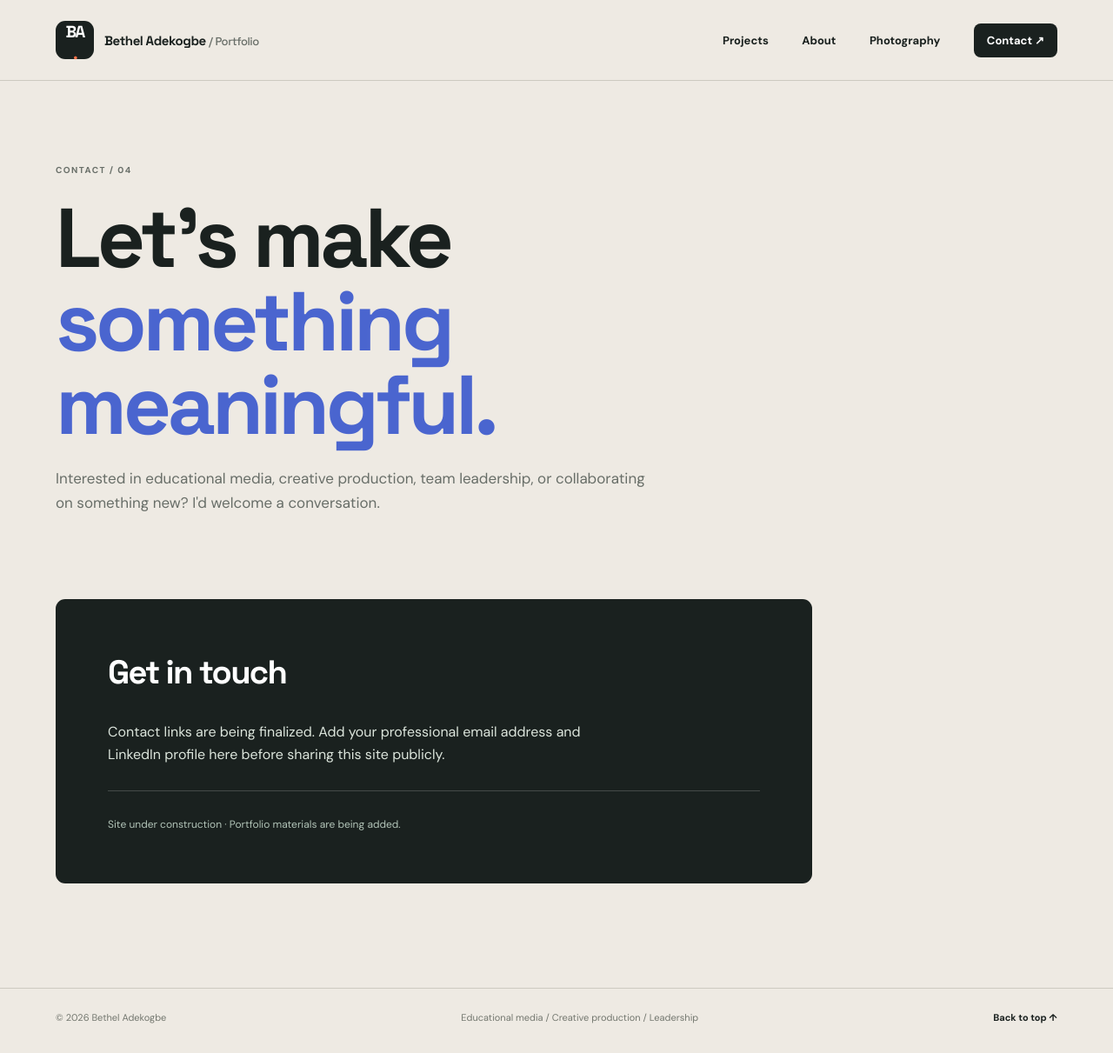
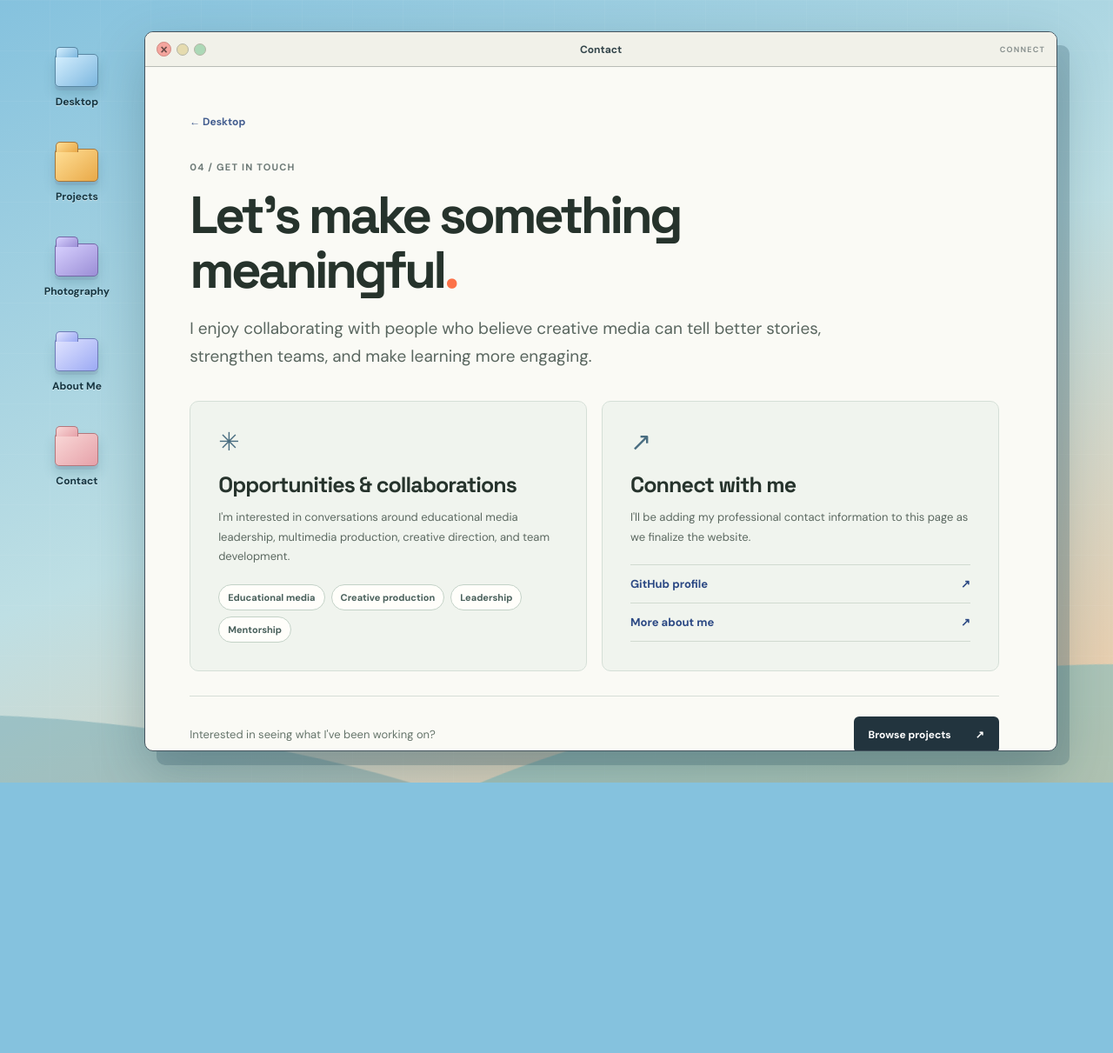
Before and after one commit to betheladekogbe/betheladekogbe.github.io, a Jekyll site: the page built from contact.md, in a window 1280 px wide. Shown: the whole page at 87% size. Built offline with Jekyll 4.4.1, drawn with Linux system fonts in a browser that asks for light colours; after the commit the page ends 900 px from its top, so only the background shows below that.

Commit message:
Bring Contact into desktop interface with professional opportunities overview

```diff
--- a/_layouts/default.html
+++ b/_layouts/default.html
@@ -10,7 +10,7 @@
   <link rel="stylesheet" href="{{ '/assets/css/style.css' | relative_url }}">
 </head>
 {% assign desktop_page = false %}
-{% if page.desktop_home or page.layout == "project" or page.layout == "post" or page.section == "work" or page.section == "journal" or page.section == "photography" or page.section == "about" %}{% assign desktop_page = true %}{% endif %}
+{% if page.desktop_home or page.layout == "project" or page.layout == "post" or page.section == "work" or page.section == "journal" or page.section == "photography" or page.section == "about" or page.section == "contact" %}{% assign desktop_page = true %}{% endif %}
 <body id="top"{% if desktop_page %} class="home-desktop{% unless page.desktop_home %} os-inner-page{% endunless %}"{% endif %}>
   <a class="skip-link" href="#content">Skip to content</a>
   <div class="site-shell">
--- a/assets/css/style.css
+++ b/assets/css/style.css
@@ -166,3 +166,20 @@ body.home-desktop{background:#85c2de;overflow-x:hidden}
 .about-profile-details .os-article-kicker{margin-bottom:10px}
 @media(max-width:920px){.about-profile-hero{grid-template-columns:minmax(0,1.1fr) minmax(190px,.75fr);gap:22px}.about-profile-experience{grid-template-columns:1fr}}
 @media(max-width:680px){.about-profile-hero{display:flex;flex-direction:column-reverse;gap:23px}.about-profile-portrait{width:min(280px,100%)}.about-profile-copy h1{font-size:40px}.about-profile-experience{grid-template-columns:1fr}.about-profile-details{grid-template-columns:1fr;gap:25px}.about-profile-section{padding:28px 0}.about-profile-copy p:not(.os-article-kicker){font-size:14px}}
+
+/* Contact page: same desktop-window design as Projects, Photography and About. */
+.os-contact-content{padding-bottom:38px}
+.os-contact-content h1{max-width:790px}
+.os-contact-grid{display:grid;grid-template-columns:repeat(2,minmax(0,1fr));gap:17px;margin:36px 0 28px}
+.os-contact-card{border:1px solid #d5dfd7;border-radius:10px;background:#f0f4ee;padding:clamp(20px,2.7vw,32px);display:flex;flex-direction:column;align-items:flex-start}
+.os-contact-symbol{font-size:29px;color:#496d80;margin-bottom:20px;line-height:1}
+.os-contact-card h2{font-size:clamp(20px,2vw,25px);letter-spacing:-.036em;line-height:1.15;margin:0 0 12px}
+.os-contact-card p{font-size:13px;line-height:1.75;color:#5c6961;margin:0 0 20px}
+.os-contact-topics{display:flex;flex-wrap:wrap;gap:7px;margin-top:auto}
+.os-contact-topics span{border:1px solid #c3d2c7;background:#fffefa;border-radius:30px;color:#49605b;padding:7px 10px;font-size:11px;font-weight:700}
+.os-contact-link{display:flex;justify-content:space-between;align-items:center;gap:12px;font-size:13px;font-weight:700;color:#2c4984;width:100%;padding:13px 0;border-top:1px solid #d1dad0}
+.os-contact-link:last-child{border-bottom:1px solid #d1dad0}
+.os-contact-link:hover{color:#446ed1}
+.os-contact-bottom{border-top:1px solid #d6ded6;padding-top:23px;display:flex;flex-wrap:wrap;align-items:center;justify-content:space-between;gap:16px}
+.os-contact-bottom p{font-size:13px;color:#66756b;margin:0}
+@media(max-width:740px){.os-contact-grid{grid-template-columns:1fr}.os-contact-card{padding:23px}.os-contact-bottom{align-items:flex-start;flex-direction:column}}
--- a/contact.md
+++ b/contact.md
@@ -3,6 +3,56 @@ layout: default
 title: Contact
 permalink: /contact/
 section: contact
+description: Contact Bethel Adekogbe for opportunities in educational media, creative production, and multimedia leadership.
 ---
-<div class="page-intro"><span class="eyebrow">Contact / 04</span><h1>Let's make <em>something meaningful.</em></h1><p>Interested in educational media, creative production, team leadership, or collaborating on something new? I'd welcome a conversation.</p></div>
-<div class="contact-box"><h2>Get in touch</h2><p>Contact links are being finalized. Add your professional email address and LinkedIn profile here before sharing this site publicly.</p><div class="contact-note">Site under construction · Portfolio materials are being added.</div></div>
+<section class="desktop-page" aria-label="Contact">
+  <div class="os-frame">
+    <div class="os-wallpaper">
+      <div class="os-sun" aria-hidden="true"></div>
+      <div class="os-hill os-hill-one" aria-hidden="true"></div>
+      <div class="os-hill os-hill-two" aria-hidden="true"></div>
+      {% include os-page-icons.html %}
+      <article class="os-window os-article-window os-contact-window" aria-labelledby="contact-heading">
+        <div class="os-window-titlebar os-article-titlebar">
+          <div class="os-window-actions">
+            <a class="os-close" href="{{ '/' | relative_url }}" aria-label="Close Contact and return to desktop">×</a>
+            <span class="os-control-dot" aria-hidden="true"></span>
+            <span class="os-control-dot" aria-hidden="true"></span>
+          </div>
+          <strong>Contact</strong>
+          <span class="os-window-filetype">CONNECT</span>
+        </div>
+        <div class="os-article-scroll">
+          <div class="os-article-content os-contact-content">
+            <a class="os-article-back" href="{{ '/' | relative_url }}">← Desktop</a>
+            <p class="os-article-kicker">04 / Get in touch</p>
+            <h1 id="contact-heading">Let's make something meaningful<span class="heading-dot">.</span></h1>
+            <p class="os-article-lede">I enjoy collaborating with people who believe creative media can tell better stories, strengthen teams, and make learning more engaging.</p>
+
+            <div class="os-contact-grid">
+              <section class="os-contact-card" aria-labelledby="contact-opportunities">
+                <div class="os-contact-symbol" aria-hidden="true">✳</div>
+                <h2 id="contact-opportunities">Opportunities &amp; collaborations</h2>
+                <p>I'm interested in conversations around educational media leadership, multimedia production, creative direction, and team development.</p>
+                <div class="os-contact-topics">
+                  <span>Educational media</span><span>Creative production</span><span>Leadership</span><span>Mentorship</span>
+                </div>
+              </section>
+              <section class="os-contact-card os-contact-methods" aria-labelledby="contact-methods">
+                <div class="os-contact-symbol" aria-hidden="true">↗</div>
+                <h2 id="contact-methods">Connect with me</h2>
+                <p>I'll be adding my professional contact information to this page as we finalize the website.</p>
+                <a class="os-contact-link" href="https://github.com/betheladekogbe" target="_blank" rel="noopener noreferrer">GitHub profile <span aria-hidden="true">↗</span></a>
+                <a class="os-contact-link" href="{{ '/about/' | relative_url }}">More about me <span aria-hidden="true">↗</span></a>
+              </section>
+            </div>
+            <div class="os-contact-bottom">
+              <p>Interested in seeing what I've been working on?</p>
+              <a class="os-panel-primary" href="{{ '/work/' | relative_url }}">Browse projects <span aria-hidden="true">↗</span></a>
+            </div>
+          </div>
+        </div>
+      </article>
+    </div>
+  </div>
+</section>
```
